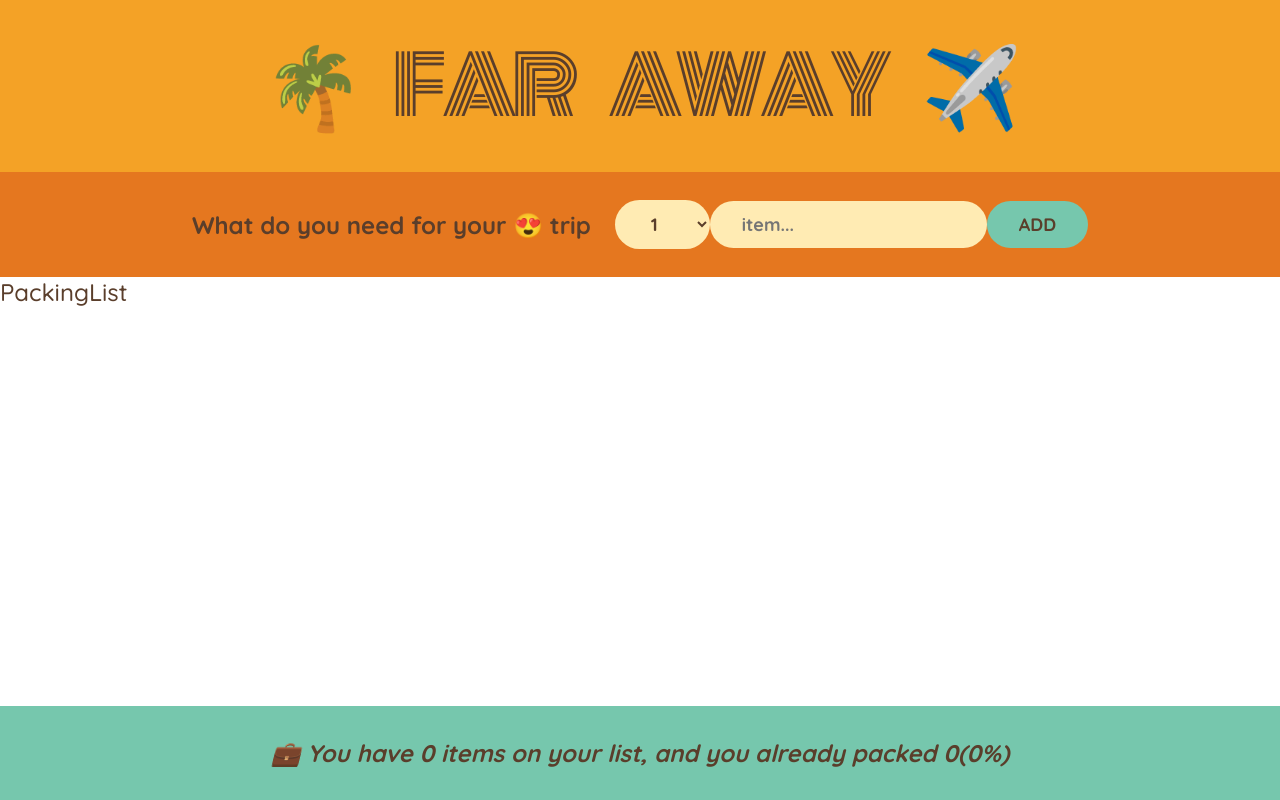
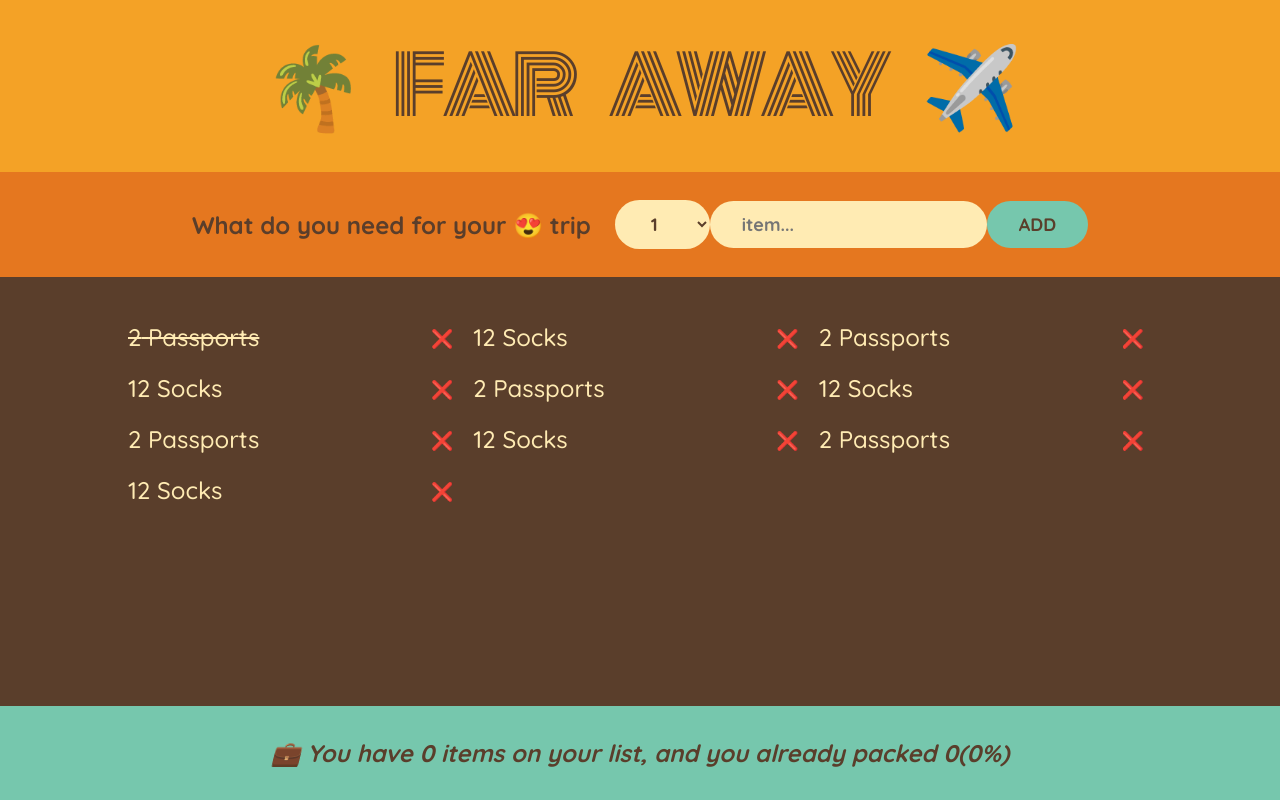
Before and after one commit to UsiTheStorm/travel-list, a React (Vite) app: page / in a window 1280 px wide. Built offline with nearby package versions, Linux system fonts and the light colour scheme.

Commit message:
Add list markup

```diff
--- a/src/App.css
+++ b/src/App.css
@@ -1,10 +1,3 @@
-/*
-const initialItems = [
-  { id: 1, description: "Passports", quantity: 2, packed: false },
-  { id: 2, description: "Socks", quantity: 12, packed: false },
-];
-*/
-
 @import url('https://fonts.googleapis.com/css2?family=Monoton&family=Quicksand:wght@500;700&display=swap');
 
 * {
@@ -89,6 +82,12 @@ input {
   align-items: center;
 }
 
+.list > li {
+  display: flex;
+  align-items: center;
+  gap: 0.8rem;
+  justify-content: space-between;
+}
 .actions button,
 .list select {
   text-transform: uppercase;
@@ -101,7 +100,7 @@ input {
 .list ul {
   list-style: none;
   width: 80%;
-  overflow: scroll;
+  overflow: auto;
 
   display: grid;
   grid-template-columns: repeat(auto-fit, minmax(250px, 1fr));
@@ -114,6 +113,7 @@ input {
   display: flex;
   align-items: center;
   gap: 1.2rem;
+  justify-content: space-between;
 }
 
 input[type='checkbox'] {
@@ -123,6 +123,7 @@ input[type='checkbox'] {
 }
 
 .list li button {
+  color: #e5771f;
   cursor: pointer;
   background: none;
   border: none;
@@ -137,3 +138,12 @@ input[type='checkbox'] {
   font-weight: 700;
   padding: 3.2rem 0;
 }
+
+@media (max-width: 600px) {
+  .logo {
+    font-size: 3rem;
+    word-spacing: 10px;
+    letter-spacing: -2px;
+    padding: 1.2rem 0;
+  }
+}
--- a/src/App.jsx
+++ b/src/App.jsx
@@ -7,12 +7,25 @@ import Form from './components/Form';
 import PackingList from './components/PackingList';
 import Stats from './components/Stats';
 
+const initialItems = [
+  { id: 1, description: 'Passports', quantity: 2, packed: true },
+  { id: 2, description: 'Socks', quantity: 12, packed: false },
+  { id: 3, description: 'Passports', quantity: 2, packed: false },
+  { id: 4, description: 'Socks', quantity: 12, packed: false },
+  { id: 5, description: 'Passports', quantity: 2, packed: false },
+  { id: 6, description: 'Socks', quantity: 12, packed: false },
+  { id: 7, description: 'Passports', quantity: 2, packed: false },
+  { id: 8, description: 'Socks', quantity: 12, packed: false },
+  { id: 9, description: 'Passports', quantity: 2, packed: false },
+  { id: 10, description: 'Socks', quantity: 12, packed: false },
+];
+
 function App() {
   return (
     <div className="app">
       <Logo />
       <Form />
-      <PackingList />
+      <PackingList items={initialItems} />
       <Stats />
     </div>
   );
--- a/src/components/PackingList.jsx
+++ b/src/components/PackingList.jsx
@@ -1,7 +1,31 @@
 import React from 'react';
 
-function PackingList() {
-  return <div>PackingList</div>;
+// const initialItems = [
+//   { id: 1, description: 'Passports', quantity: 2, packed: false },
+//   { id: 2, description: 'Socks', quantity: 12, packed: false },
+// ];
+
+function Item({ item: { quantity, description, packed } }) {
+  return (
+    <li>
+      <span style={packed ? { textDecoration: 'line-through' } : {}}>
+        {quantity} {description}
+      </span>
+      <button>❌</button>
+    </li>
+  );
+}
+
+function PackingList({ items }) {
+  return (
+    <div className="list">
+      <ul>
+        {items.map((item) => (
+          <Item item={item} key={item.id} />
+        ))}
+      </ul>
+    </div>
+  );
 }
 
 export default PackingList;
```
